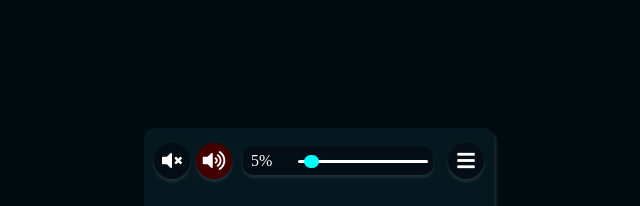
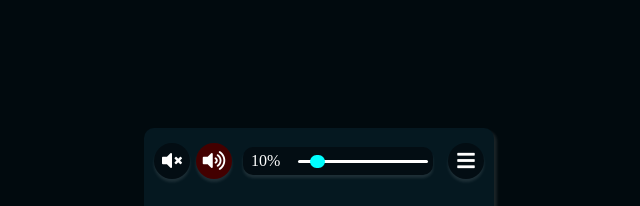
Before and after one commit to joseLucas-code/Music-Player-WEB, a plain HTML site: page index.html in a window 1280 px wide. Both pictures are taken after a click on the icon 535 px from the left and 161 px from the top of the page. Shown: the top 206 px of the page, 321-961 px from the left. Drawn offline with Linux system fonts and the light colour scheme.

Commit message:
volume changes

```diff
--- a/index.html
+++ b/index.html
@@ -34,8 +34,8 @@
                     <i class="fas fa-volume-mute"></i>
                     <i class="fas fa-volume-up"></i>
                     <div class="volume-menu">
-                        <span class="volume-percent">5%</span>
-                        <input type="range" min="0" max="100" value="5" class="volume-range">
+                        <span class="volume-percent">10%</span>
+                        <input type="range" min="0" max="100" value="10" class="volume-range">
                     </div><!--## VOLUME MENU ##-->
                 </div><!--## MENU CONTROLS ##-->
                 <i class="fas fa-bars"></i>
```
